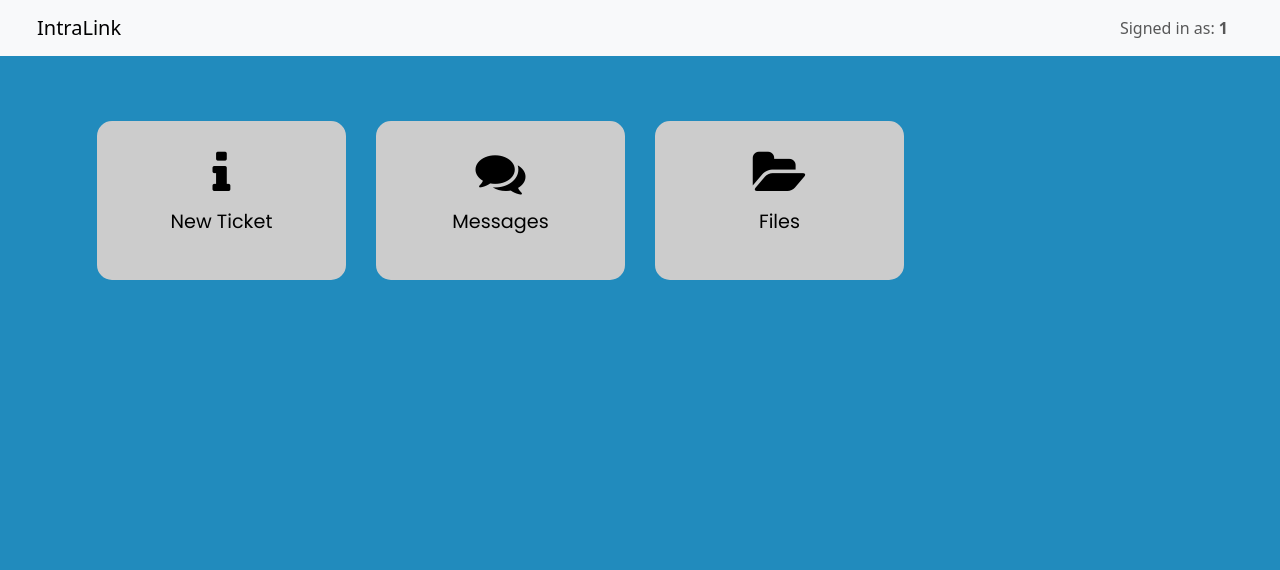
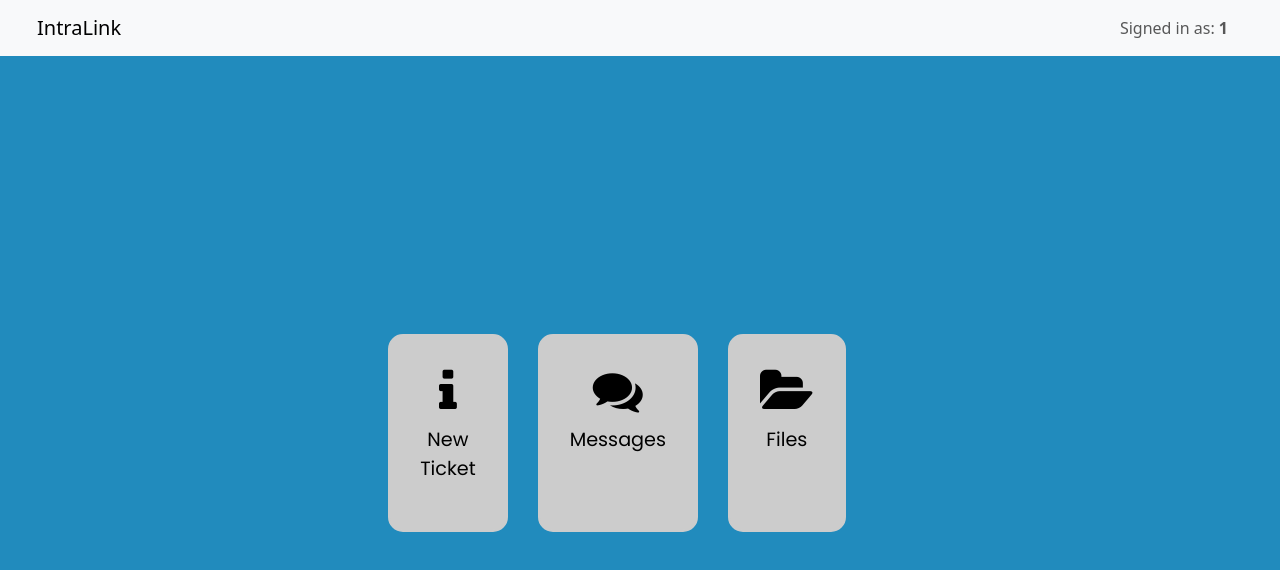
Before and after one commit to atahf/IntraLink, a React (Create React App) app: page / in a window 1280 px wide. Shown: the top 570 px of the page. Built offline with nearby package versions, Linux system fonts and the light colour scheme; sample sign-in values are in the browser's storage.

Commit message:
some changes

```diff
--- a/src/App.js
+++ b/src/App.js
@@ -16,6 +16,7 @@ import Users from './routes/Users';
 import NewUser from './routes/NewUser';
 import Chat from './routes/Chat';
 import Logs from './routes/Logs';
+import Files from './routes/Files';
 
 function App() {
 	const { jwtToken } = useAuthContext();
@@ -59,6 +60,10 @@ function App() {
 							element={jwtToken ? <Chat /> : <Navigate to="/" />}
 						/>
 						<Route
+							exact path="/files"
+							element={jwtToken ? <Files /> : <Navigate to="/" />}
+						/>
+						<Route
 							exact path="/logs"
 							element={hasPermission("log:read", jwtToken) ? <Logs /> : <Navigate to="/" />}
 						/>
--- a/src/index.css
+++ b/src/index.css
@@ -206,7 +206,7 @@
 .box {
 	flex: 0 0 calc(25% - 30px);
 	margin: 15px;
-	padding: 25px;
+	padding: 30px;
 	color: #000000;
 	background-color: #ccc;
 	border: 2px solid #ccc;
--- /dev/null
+++ b/src/routes/Files.js
@@ -0,0 +1,7 @@
+const Files = () => {
+    return (
+        <div></div>
+    );
+}
+
+export default Files;
--- a/src/routes/Home.js
+++ b/src/routes/Home.js
@@ -14,7 +14,7 @@ const Home = () => {
     }, [url]);
 
     return (
-        <Container>
+        <div className='users-page'>
             <div className="grid-container">
                 <div className="box" onClick={() => setUrl("/new-ticket")}>
                     <i className='fa fa-solid fa-info user-home-icon'/>
@@ -47,7 +47,7 @@ const Home = () => {
                     <p>Messages</p>
                 </div>
 
-                <div className="box" onClick={() => setUrl("#")}>
+                <div className="box" onClick={() => setUrl("/files")}>
                     <i className='fa fa-regular fa-folder-open user-home-icon'/>
                     <p>Files</p>
                 </div>
@@ -59,7 +59,7 @@ const Home = () => {
                     </div>
                 )}
             </div>
-        </Container>
+        </div>
     );
 }
 
```
